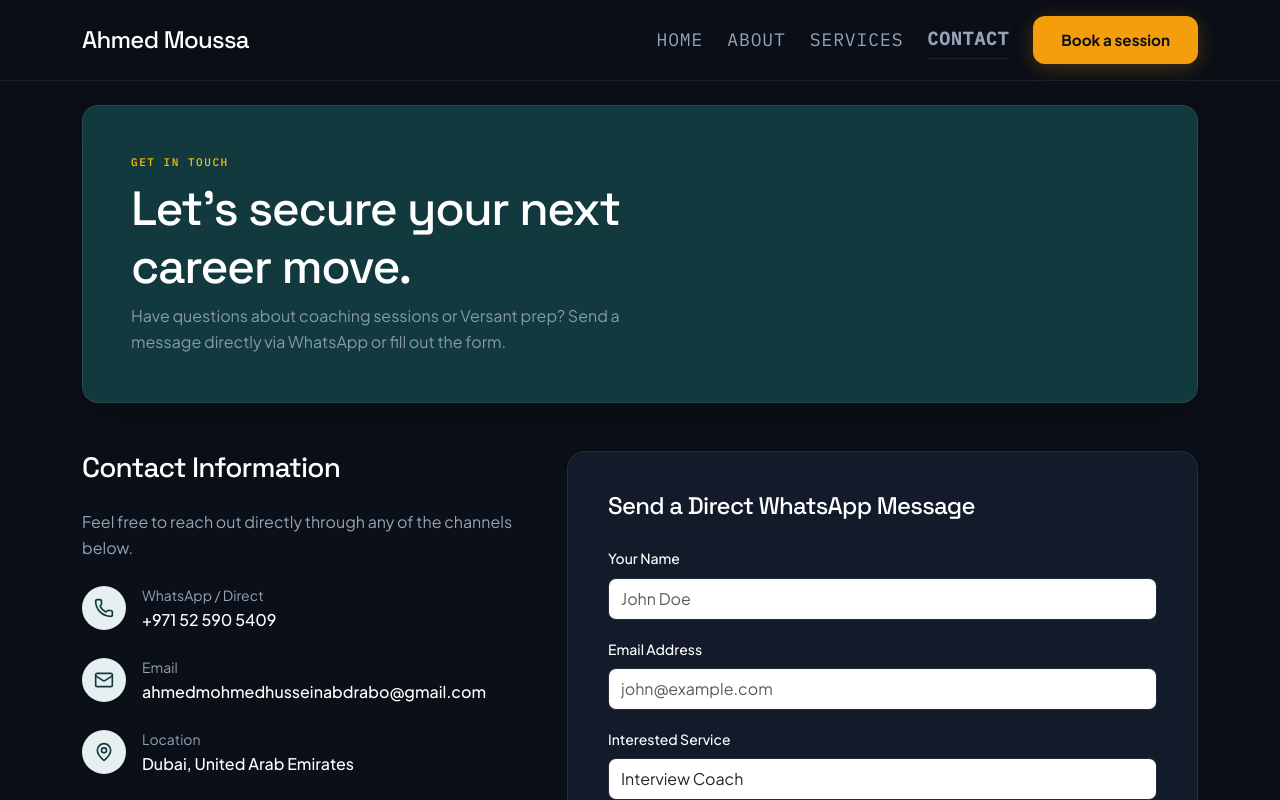
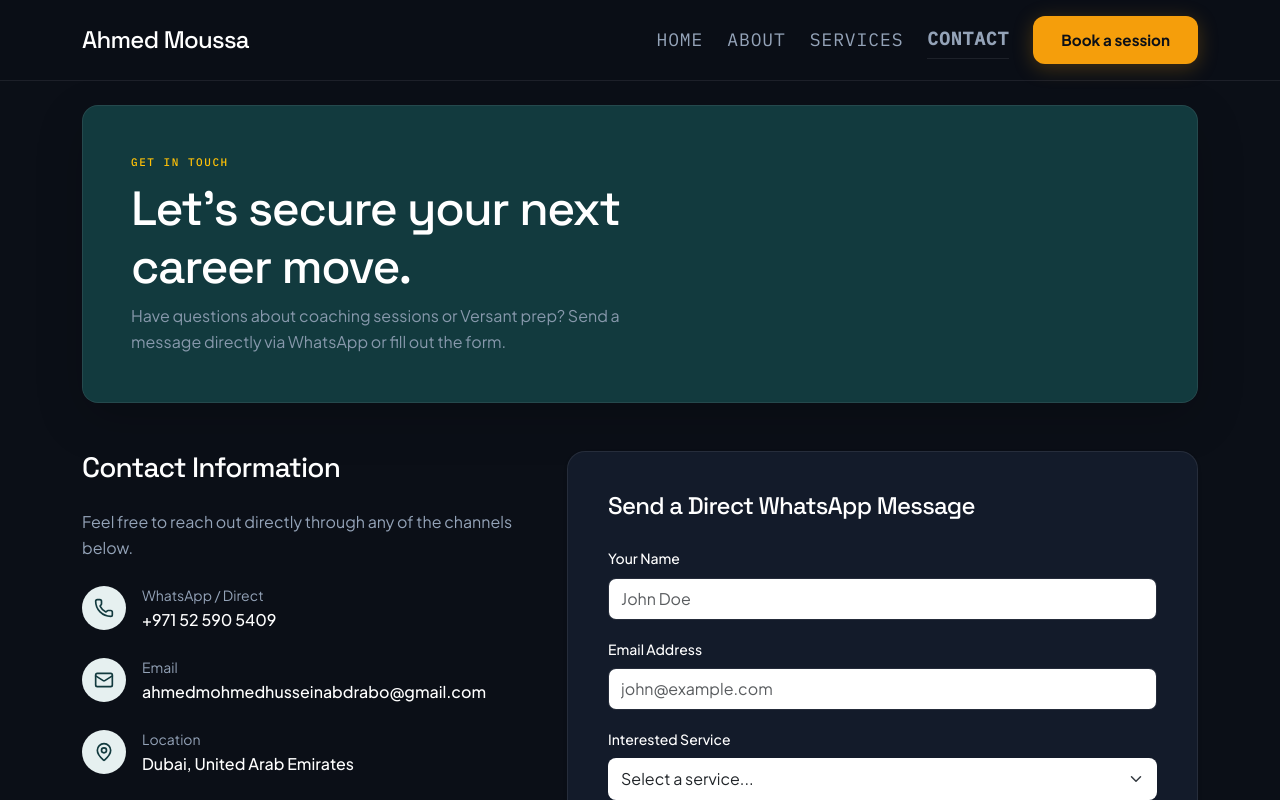
Before and after one commit to Ahmedzakaria001/Content-creator-website, a React (Vite) app: page /contact in a window 1280 px wide. Shown: the top 800 px of the page. Built offline with nearby package versions, Linux system fonts and the light colour scheme.

Commit message:
Update contact page and select dropdown

```diff
--- a/src/pages/Contact.jsx
+++ b/src/pages/Contact.jsx
@@ -6,7 +6,7 @@ export default function Contact() {
   const [formData, setFormData] = useState({
     name: "",
     email: "",
-    service: "Interview Coach",
+    service: "",
     message: "",
   });
 
@@ -152,8 +152,11 @@ export default function Contact() {
     name="service"
     value={formData.service}
     onChange={handleChange}
-                      className="form-control rounded-3 py-2 border-secondary-subtle"
+    className="form-select rounded-3 py-2 border-secondary-subtle"
   >
+    {/* خيار افتراضي كعنوان للقائمة */}
+    <option value="" disabled hidden>Select a service...</option>
+
     <option value="Interview Coach">Interview Coach</option>
     <option value="CV Review">CV Review</option>
     <option value="Versant & English Assessment Strategy">Versant & English Assessment Strategy</option>
@@ -161,7 +164,6 @@ export default function Contact() {
     <option value="General Enquiry">General Enquiry</option>
   </select>
 </div>
-
                   <div className="mb-4">
                     <label className="form-label small fw-medium text-dark">Message / Interview Details</label>
                     <textarea
```
Lines whose indentation alone changed are shown as unchanged.
